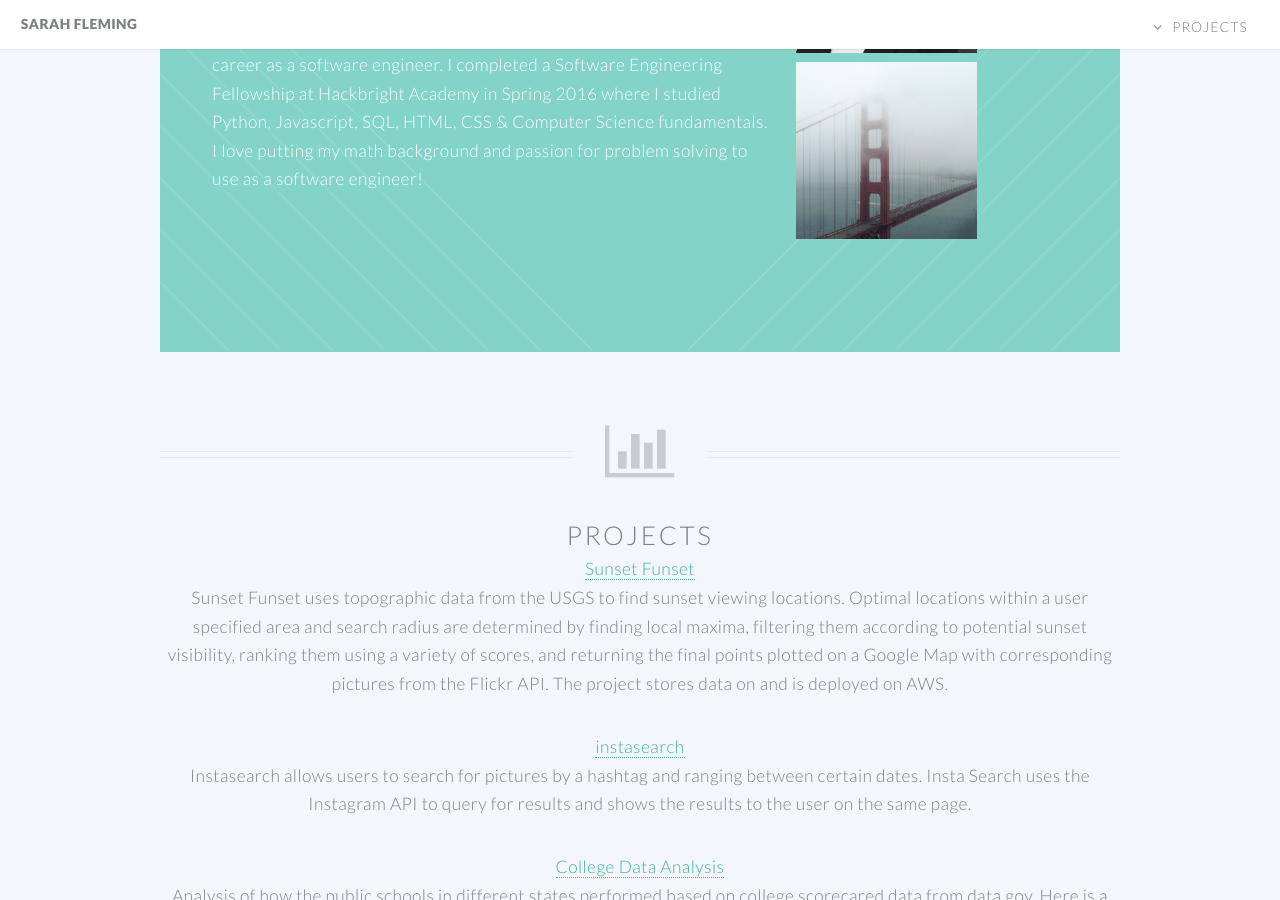
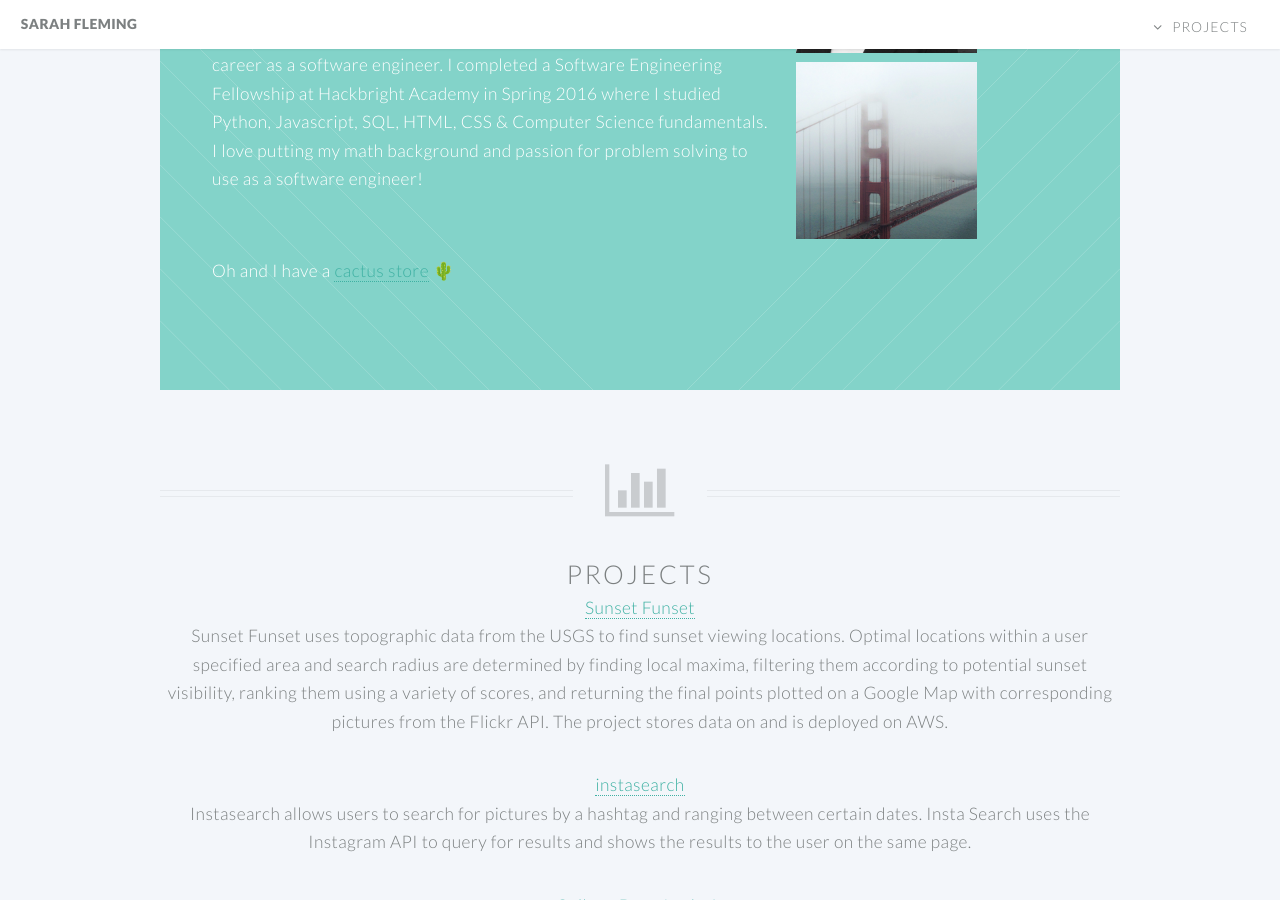
Before and after one commit to sajafleming/sajafleming.github.io, a Jekyll site: the page index.html, which Jekyll copies as it is, in a window 1280 px wide and 900 px high, scrolled down 1442 px. Built offline with Jekyll 4.4.1, drawn with Linux system fonts in a browser that asks for light colours.

Commit message:
added cactus

```diff
--- a/index.html
+++ b/index.html
@@ -155,6 +155,8 @@
                                 </header>
                                 <p>I am a software engineer in the Bay Area. I moved to San Francisco after completing a Mathematics degree from the University of Missouri in May 2014.  After working in the actuarial field and having exposure to writing software and using different tools to analyze data, I decided to pursue a career as a software engineer. I completed a Software Engineering Fellowship at Hackbright Academy in Spring 2016 where I studied Python, Javascript, SQL, HTML, CSS & Computer Science fundamentals. I love putting my math background and passion for problem solving to use as a software engineer!
                                 </p>
+                                <br>
+                                <p>Oh and I have a <a href="https://www.etsy.com/shop/PracticalCactus" target="_blank" color: "#4b9426">cactus store</a> 🌵</p>
 
                               </div>
                             <div class="4u skel-cell-important">
```
